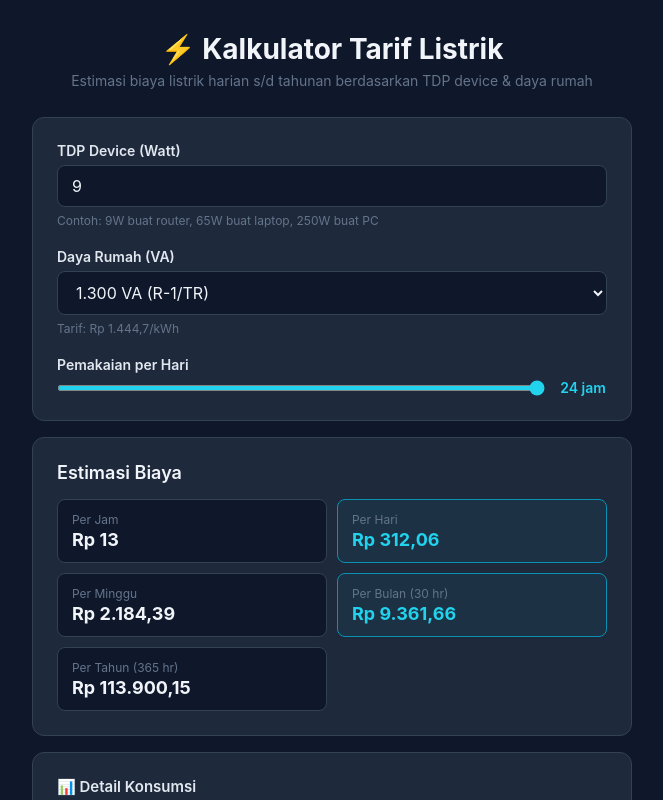
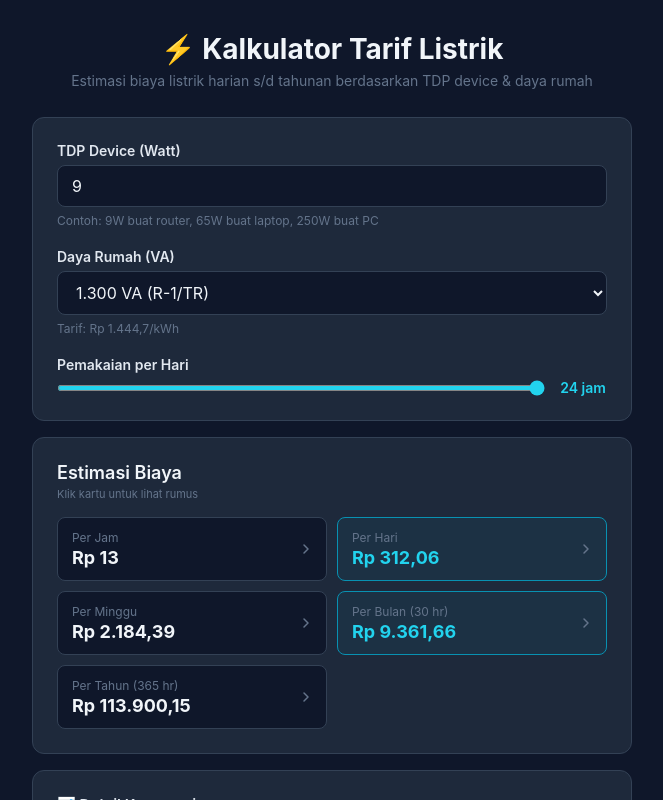
Before and after one commit to dennypradipta/hitung-biaya-listrik, a React (Vite) app: page / in a window 1280 px wide. Shown: the top 800 px of the page, without its empty margins (308-971 px from the left). Built offline with nearby package versions, Linux system fonts and the light colour scheme; the HTML template or start-up script is replaced by a standard one.

Commit message:
Add collapsible stat boxes with formula breakdown

```diff
--- a/src/App.tsx
+++ b/src/App.tsx
@@ -1,7 +1,72 @@
 import { useState, useMemo } from 'react'
 import type { ChangeEvent } from 'react'
 import { TARIF_PLN, findTarif, calculateCost, formatRupiah } from './tarif'
+import type { CostResult } from './tarif'
 import './index.css'
+
+// ─── Collapsible StatBox ───
+
+interface FormulaLine {
+  calc: string
+  result: string
+}
+
+interface StatBoxProps {
+  label: string
+  value: string
+  highlight?: boolean
+  formula: FormulaLine[]
+}
+
+function StatBox({ label, value, highlight, formula }: StatBoxProps) {
+  const [open, setOpen] = useState(false)
+
+  return (
+    <div
+      className={`stat${highlight ? ' highlight' : ''}${open ? ' open' : ''}`}
+      onClick={() => setOpen(!open)}
+      role="button"
+      tabIndex={0}
+      onKeyDown={(e) => {
+        if (e.key === 'Enter' || e.key === ' ') {
+          e.preventDefault()
+          setOpen(!open)
+        }
+      }}
+    >
+      <div className="stat-header">
+        <div className="stat-info">
+          <span className="stat-label">{label}</span>
+          <span className="stat-value">{value}</span>
+        </div>
+        <span className={`stat-toggle${open ? ' open' : ''}`}>
+          <svg width="12" height="12" viewBox="0 0 12 12" fill="none">
+            <path
+              d="M4 2l4 4-4 4"
+              stroke="currentColor"
+              strokeWidth="1.5"
+              strokeLinecap="round"
+              strokeLinejoin="round"
+            />
+          </svg>
+        </span>
+      </div>
+
+      {open && (
+        <div className="stat-formula">
+          {formula.map((line, i) => (
+            <div key={i} className="formula-line">
+              <span className="formula-calc">{line.calc}</span>
+              <span className="formula-result">{line.result}</span>
+            </div>
+          ))}
+        </div>
+      )}
+    </div>
+  )
+}
+
+// ─── App ───
 
 function App() {
   const [tdp, setTdp] = useState<number>(9)
@@ -10,9 +75,12 @@ function App() {
 
   const tarifData = findTarif(va)
 
-  const hasil = useMemo(() => {
+  const hasil: CostResult = useMemo(() => {
     return calculateCost(tdp, hours, tarifData.tarif)
   }, [tdp, hours, tarifData])
+
+  const kw = hasil.kwhPerJam
+  const tarifStr = `Rp ${tarifData.tarif.toLocaleString('id-ID')}`
 
   return (
     <div className="app">
@@ -50,7 +118,7 @@ function App() {
               </option>
             ))}
           </select>
-          <span className="hint">Tarif: Rp {tarifData.tarif.toLocaleString('id-ID')}/kWh</span>
+          <span className="hint">Tarif: {tarifStr}/kWh</span>
         </div>
 
         <div className="input-group">
@@ -71,28 +139,74 @@ function App() {
 
       <div className="card result">
         <h2>Estimasi Biaya</h2>
+        <p className="result-hint">Klik kartu untuk lihat rumus</p>
 
         <div className="stats">
-          <div className="stat">
-            <span className="stat-label">Per Jam</span>
-            <span className="stat-value">{formatRupiah(hasil.perJam)}</span>
-          </div>
-          <div className="stat highlight">
-            <span className="stat-label">Per Hari</span>
-            <span className="stat-value">{formatRupiah(hasil.perHari)}</span>
-          </div>
-          <div className="stat">
-            <span className="stat-label">Per Minggu</span>
-            <span className="stat-value">{formatRupiah(hasil.perMinggu)}</span>
-          </div>
-          <div className="stat highlight">
-            <span className="stat-label">Per Bulan (30 hr)</span>
-            <span className="stat-value">{formatRupiah(hasil.perBulan)}</span>
-          </div>
-          <div className="stat">
-            <span className="stat-label">Per Tahun (365 hr)</span>
-            <span className="stat-value">{formatRupiah(hasil.perTahun)}</span>
-          </div>
+          <StatBox
+            label="Per Jam"
+            value={formatRupiah(hasil.perJam)}
+            formula={[
+              { calc: `${kw.toFixed(4)} kW × ${tarifStr}/kWh`, result: formatRupiah(hasil.perJam) },
+            ]}
+          />
+          <StatBox
+            label="Per Hari"
+            value={formatRupiah(hasil.perHari)}
+            highlight
+            formula={[
+              {
+                calc: `${kw.toFixed(4)} kW × ${hours} jam`,
+                result: `${hasil.kwhPerHari.toFixed(3)} kWh`,
+              },
+              {
+                calc: `${hasil.kwhPerHari.toFixed(3)} kWh × ${tarifStr}/kWh`,
+                result: formatRupiah(hasil.perHari),
+              },
+            ]}
+          />
+          <StatBox
+            label="Per Minggu"
+            value={formatRupiah(hasil.perMinggu)}
+            formula={[
+              {
+                calc: `${kw.toFixed(4)} kW × ${hours} jam × 7 hari`,
+                result: `${hasil.kwhPerMinggu.toFixed(3)} kWh`,
+              },
+              {
+                calc: `${hasil.kwhPerMinggu.toFixed(3)} kWh × ${tarifStr}/kWh`,
+                result: formatRupiah(hasil.perMinggu),
+              },
+            ]}
+          />
+          <StatBox
+            label="Per Bulan (30 hr)"
+            value={formatRupiah(hasil.perBulan)}
+            highlight
+            formula={[
+              {
+                calc: `${kw.toFixed(4)} kW × ${hours} jam × 30 hari`,
+                result: `${hasil.kwhPerBulan.toFixed(3)} kWh`,
+              },
+              {
+                calc: `${hasil.kwhPerBulan.toFixed(3)} kWh × ${tarifStr}/kWh`,
+                result: formatRupiah(hasil.perBulan),
+              },
+            ]}
+          />
+          <StatBox
+            label="Per Tahun (365 hr)"
+            value={formatRupiah(hasil.perTahun)}
+            formula={[
+              {
+                calc: `${kw.toFixed(4)} kW × ${hours} jam × 365 hari`,
+                result: `${hasil.kwhPerTahun.toFixed(3)} kWh`,
+              },
+              {
+                calc: `${hasil.kwhPerTahun.toFixed(3)} kWh × ${tarifStr}/kWh`,
+                result: formatRupiah(hasil.perTahun),
+              },
+            ]}
+          />
         </div>
       </div>
 
@@ -109,19 +223,27 @@ function App() {
               <td>{hasil.kwhPerHari.toFixed(3)} kWh</td>
             </tr>
             <tr>
+              <td>Konsumsi per minggu</td>
+              <td>{hasil.kwhPerMinggu.toFixed(3)} kWh</td>
+            </tr>
+            <tr>
               <td>Konsumsi per bulan</td>
               <td>{hasil.kwhPerBulan.toFixed(3)} kWh</td>
             </tr>
             <tr>
+              <td>Konsumsi per tahun</td>
+              <td>{hasil.kwhPerTahun.toFixed(3)} kWh</td>
+            </tr>
+            <tr>
               <td>Device power</td>
               <td>
-                {tdp} W ({tdp / 1000} kW)
+                {tdp} W ({kw} kW)
               </td>
             </tr>
             <tr>
               <td>Tarif listrik</td>
               <td>
-                Rp {tarifData.tarif.toLocaleString('id-ID')}/kWh ({tarifData.label})
+                {tarifStr}/kWh ({tarifData.label})
               </td>
             </tr>
           </tbody>
--- a/src/index.css
+++ b/src/index.css
@@ -148,6 +148,12 @@ body {
   font-size: 18px;
   font-weight: 600;
   color: #f1f5f9;
+  margin-bottom: 4px;
+}
+
+.result-hint {
+  font-size: 11px;
+  color: var(--text-dim);
   margin-bottom: 16px;
 }
 
@@ -164,11 +170,61 @@ body {
   border-radius: 8px;
   padding: 12px 14px;
   border: 1px solid var(--border);
+  cursor: pointer;
+  transition:
+    border-color 0.2s,
+    box-shadow 0.2s;
+  user-select: none;
+}
+
+.stat:hover {
+  border-color: #475569;
+}
+
+.stat:focus-visible {
+  outline: 2px solid var(--accent);
+  outline-offset: 2px;
 }
 
 .stat.highlight {
   border-color: var(--accent-dim);
   background: rgba(8, 145, 178, 0.08);
+}
+
+.stat.highlight:hover {
+  border-color: var(--accent);
+}
+
+.stat.open {
+  border-color: var(--accent);
+}
+
+.stat-header {
+  display: flex;
+  align-items: center;
+  justify-content: space-between;
+  gap: 8px;
+}
+
+.stat-info {
+  display: flex;
+  flex-direction: column;
+  min-width: 0;
+}
+
+.stat-toggle {
+  flex-shrink: 0;
+  color: var(--text-dim);
+  transition:
+    transform 0.2s,
+    color 0.2s;
+  display: flex;
+  align-items: center;
+}
+
+.stat-toggle.open {
+  transform: rotate(90deg);
+  color: var(--accent);
 }
 
 .stat-label {
@@ -185,6 +241,40 @@ body {
 
 .stat.highlight .stat-value {
   color: var(--accent);
+}
+
+/* ─── Formula section ─── */
+
+.stat-formula {
+  display: flex;
+  flex-direction: column;
+  gap: 6px;
+  padding-top: 10px;
+  margin-top: 10px;
+  border-top: 1px solid var(--border);
+}
+
+.formula-line {
+  display: flex;
+  justify-content: space-between;
+  align-items: center;
+  gap: 8px;
+  font-size: 12px;
+  line-height: 1.4;
+}
+
+.formula-calc {
+  color: var(--text-dim);
+  font-family: ui-monospace, Consolas, monospace;
+  font-size: 11px;
+  word-break: break-all;
+}
+
+.formula-result {
+  color: #e2e8f0;
+  font-weight: 600;
+  white-space: nowrap;
+  font-size: 12px;
 }
 
 /* ─── Detail Table ─── */
--- a/src/tarif.ts
+++ b/src/tarif.ts
@@ -17,7 +17,9 @@ export interface CostResult {
   perTahun: number
   kwhPerJam: number
   kwhPerHari: number
+  kwhPerMinggu: number
   kwhPerBulan: number
+  kwhPerTahun: number
 }
 
 export const TARIF_PLN: TarifEntry[] = [
@@ -50,7 +52,9 @@ export function calculateCost(tdp: number, hours: number, tarif: number): CostRe
     perTahun: perTahun.toNumber(),
     kwhPerJam: kw.toNumber(),
     kwhPerHari: kw.mul(hours).toNumber(),
+    kwhPerMinggu: kw.mul(hours).mul(7).toNumber(),
     kwhPerBulan: kw.mul(hours).mul(30).toNumber(),
+    kwhPerTahun: kw.mul(hours).mul(365).toNumber(),
   }
 }
 
```
Also changed, not shown: 2 other files (tests, documents, lock files or other folders).
